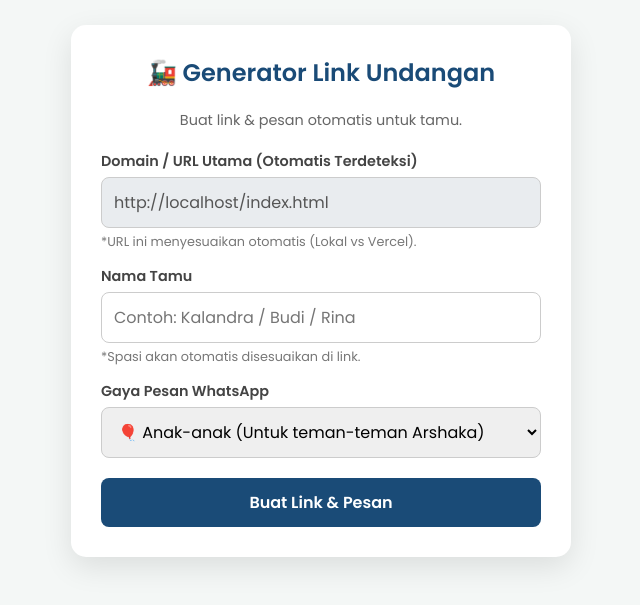
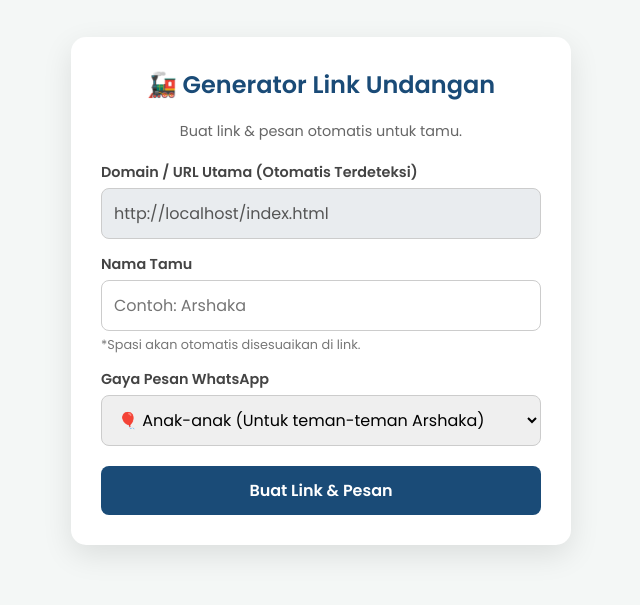
Before and after one commit to AldoWibowo/arshakabirthday, a plain HTML site: page generator.html in a window 1280 px wide. Shown: the part 109-714 px from the top of the page, without its empty margins (319-959 px from the left). Drawn offline with Linux system fonts and the light colour scheme.

Commit message:
hilangkan beberapa placeholder

```diff
--- a/generator.html
+++ b/generator.html
@@ -56,10 +56,9 @@
 
         <label>Domain / URL Utama (Otomatis Terdeteksi)</label>
         <input type="text" id="baseUrl" readonly style="background-color: #e9ecef; color: #555;">
-        <div class="helper-text">*URL ini menyesuaikan otomatis (Lokal vs Vercel).</div>
 
         <label>Nama Tamu</label>
-        <input type="text" id="guestName" placeholder="Contoh: Kalandra / Budi / Rina">
+        <input type="text" id="guestName" placeholder="Contoh: Arshaka">
         <div class="helper-text">*Spasi akan otomatis disesuaikan di link.</div>
 
         <label>Gaya Pesan WhatsApp</label>
```
